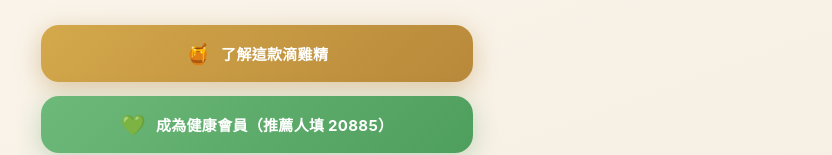
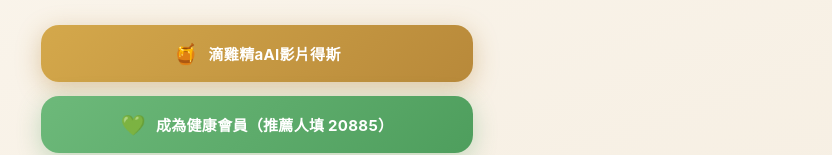
Before and after one commit to aiwellnesstw/aiwellnesstw.github.io, a plain HTML site: page index.html in a window 1280 px wide. Shown: the part 437-592 px from the top of the page, without its empty margins (383-1215 px from the left). Drawn offline with Linux system fonts and the light colour scheme.

Commit message:
Update index.html

```diff
--- a/index.html
+++ b/index.html
@@ -190,7 +190,7 @@
 
     <a href="#" class="btn btn-gold" onclick="openVideo(event)">
       <span class="btn-icon">🍯</span>
-      了解這款滴雞精
+      滴雞精aAI影片得斯
     </a>
 
     <a href="https://line.me/R/ti/p/@937jwoqg" class="btn btn-green">
```
